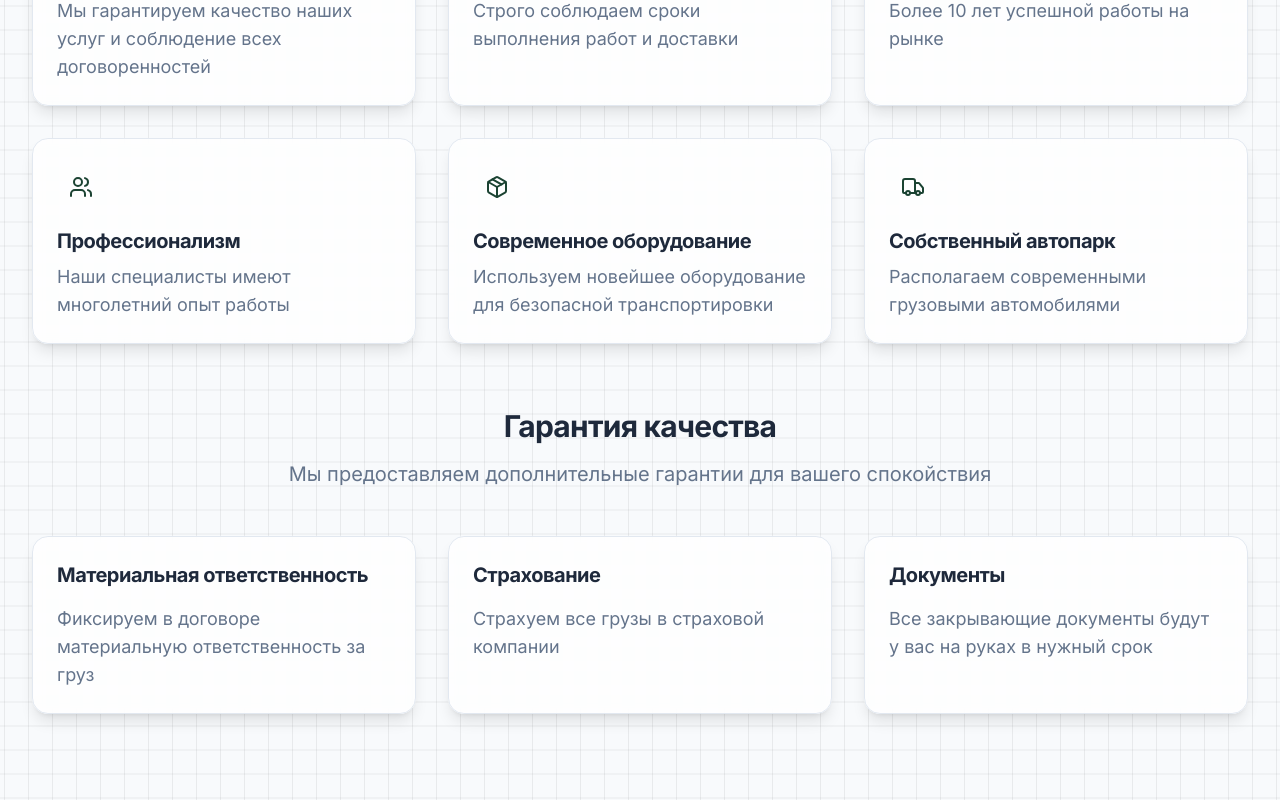
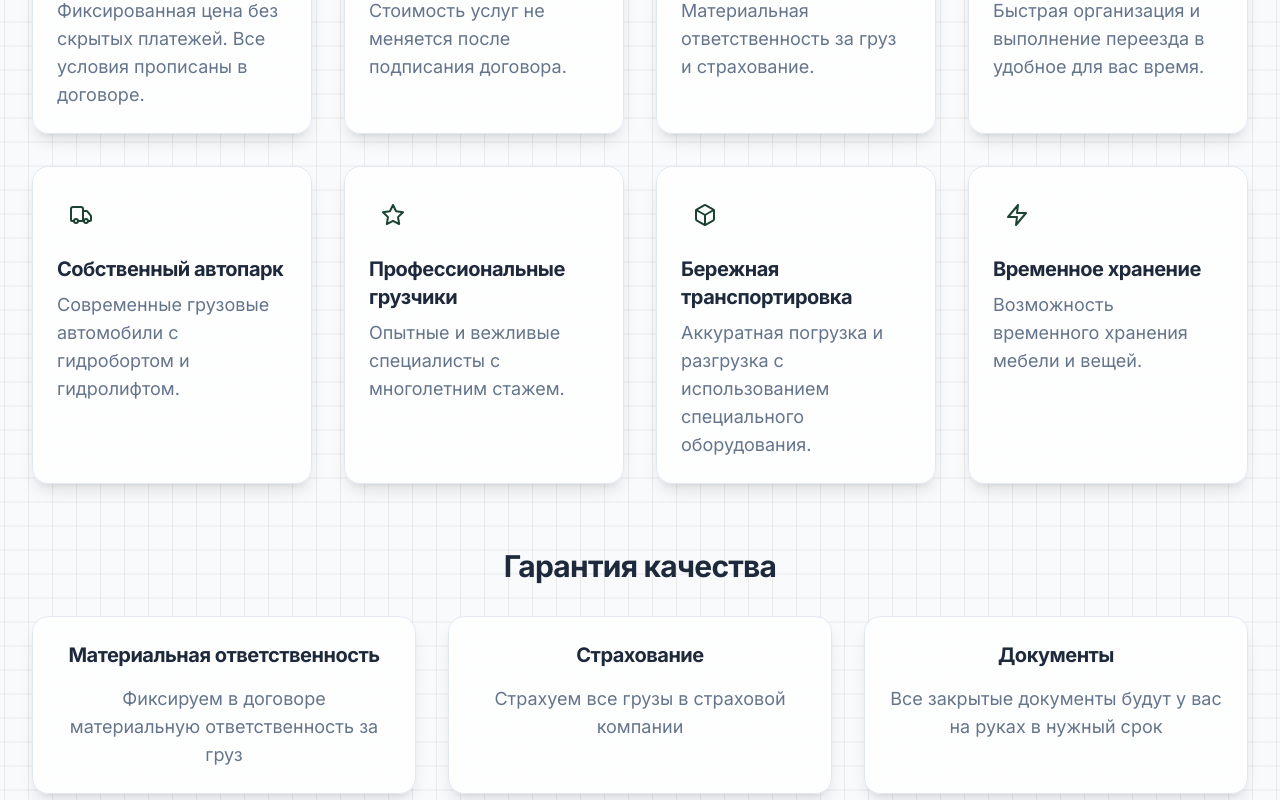
Before and after one commit to lesha358/svoiludi, a Next.js app: page /advantages in a window 1280 px wide. Shown: the part 460-1260 px from the top of the page. Built offline with nearby package versions, Linux system fonts and the light colour scheme.

Commit message:
Исправлена навигация на главную страницу

```diff
--- a/src/app/advantages/page.tsx
+++ b/src/app/advantages/page.tsx
@@ -3,57 +3,51 @@
 import { Header } from '@/components/layout/Header'
 import { Footer } from '@/components/layout/Footer'
 import { Shield, Clock, Users, Package, Truck, Star, Box, Zap } from 'lucide-react'
-import { ScrollAnimation } from '@/components/ui/scroll-animation'
 
+export default function AdvantagesPage() {
   const advantages = [
     {
-    title: 'Надежность',
-    description: 'Мы гарантируем качество наших услуг и соблюдение всех договоренностей',
-    icon: Shield
+      icon: Shield,
+      title: 'Прозрачные условия',
+      description: 'Фиксированная цена без скрытых платежей. Все условия прописаны в договоре.'
     },
     {
-    title: 'Пунктуальность',
-    description: 'Строго соблюдаем сроки выполнения работ и доставки',
-    icon: Clock
+      icon: Clock,
+      title: 'Фиксированная цена',
+      description: 'Стоимость услуг не меняется после подписания договора.'
     },
     {
-    title: 'Опыт',
-    description: 'Более 10 лет успешной работы на рынке',
-    icon: Star
+      icon: Users,
+      title: 'Защита груза',
+      description: 'Материальная ответственность за груз и страхование.'
     },
     {
-    title: 'Профессионализм',
-    description: 'Наши специалисты имеют многолетний опыт работы',
-    icon: Users
+      icon: Package,
+      title: 'Минимальные сроки',
+      description: 'Быстрая организация и выполнение переезда в удобное для вас время.'
     },
     {
-    title: 'Современное оборудование',
-    description: 'Используем новейшее оборудование для безопасной транспортировки',
-    icon: Package
+      icon: Truck,
+      title: 'Собственный автопарк',
+      description: 'Современные грузовые автомобили с гидробортом и гидролифтом.'
     },
     {
-    title: 'Собственный автопарк',
-    description: 'Располагаем современными грузовыми автомобилями',
-    icon: Truck
+      icon: Star,
+      title: 'Профессиональные грузчики',
+      description: 'Опытные и вежливые специалисты с многолетним стажем.'
+    },
+    {
+      icon: Box,
+      title: 'Бережная транспортировка',
+      description: 'Аккуратная погрузка и разгрузка с использованием специального оборудования.'
+    },
+    {
+      icon: Zap,
+      title: 'Временное хранение',
+      description: 'Возможность временного хранения мебели и вещей.'
     }
   ]
 
-const guarantees = [
-  {
-    title: 'Материальная ответственность',
-    description: 'Фиксируем в договоре материальную ответственность за груз'
-  },
-  {
-    title: 'Страхование',
-    description: 'Страхуем все грузы в страховой компании'
-  },
-  {
-    title: 'Документы',
-    description: 'Все закрывающие документы будут у вас на руках в нужный срок'
-  }
-]
-
-export default function AdvantagesPage() {
   return (
     <>
       <Header />
@@ -61,47 +55,47 @@ export default function AdvantagesPage() {
       <main className="pt-20">
         <section className="section">
           <div className="container">
-            <ScrollAnimation>
             <div className="text-center mb-16">
               <h1 className="text-4xl md:text-5xl font-bold mb-4">Наши преимущества</h1>
               <p className="text-xl text-muted-foreground max-w-2xl mx-auto">
                 Почему клиенты выбирают нас для организации переезда
               </p>
             </div>
-            </ScrollAnimation>
 
-            <div className="grid grid-cols-1 md:grid-cols-2 lg:grid-cols-3 gap-8 mb-16">
+            <div className="grid grid-cols-1 md:grid-cols-2 lg:grid-cols-4 gap-8">
               {advantages.map((advantage, index) => (
-                <ScrollAnimation key={advantage.title} delay={index * 0.1}>
-                  <div className="card h-full flex flex-col">
+                <div key={index} className="card">
                   <div className="w-12 h-12 bg-primary/10 rounded-full flex items-center justify-center mb-4">
                     <advantage.icon className="w-6 h-6 text-primary" />
                   </div>
                   <h3 className="text-xl font-bold mb-2">{advantage.title}</h3>
-                    <p className="text-muted-foreground flex-grow">{advantage.description}</p>
+                  <p className="text-muted-foreground">{advantage.description}</p>
                 </div>
-                </ScrollAnimation>
               ))}
             </div>
 
-            <ScrollAnimation>
-              <div className="text-center mb-12">
-                <h2 className="text-3xl font-bold">Гарантия качества</h2>
-                <p className="text-xl text-muted-foreground mt-4">
-                  Мы предоставляем дополнительные гарантии для вашего спокойствия
+            <div className="mt-16 text-center">
+              <h2 className="text-3xl font-bold mb-8">Гарантия качества</h2>
+              <div className="grid grid-cols-1 md:grid-cols-3 gap-8">
+                <div className="card">
+                  <h3 className="text-xl font-bold mb-4">Материальная ответственность</h3>
+                  <p className="text-muted-foreground">
+                    Фиксируем в договоре материальную ответственность за груз
                   </p>
                 </div>
-            </ScrollAnimation>
-
-            <div className="grid grid-cols-1 md:grid-cols-3 gap-8">
-              {guarantees.map((guarantee, index) => (
-                <ScrollAnimation key={guarantee.title} delay={index * 0.1}>
-                  <div className="card h-full flex flex-col">
-                    <h3 className="text-xl font-bold mb-4">{guarantee.title}</h3>
-                    <p className="text-muted-foreground flex-grow">{guarantee.description}</p>
+                <div className="card">
+                  <h3 className="text-xl font-bold mb-4">Страхование</h3>
+                  <p className="text-muted-foreground">
+                    Страхуем все грузы в страховой компании
+                  </p>
                 </div>
-                </ScrollAnimation>
-              ))}
+                <div className="card">
+                  <h3 className="text-xl font-bold mb-4">Документы</h3>
+                  <p className="text-muted-foreground">
+                    Все закрытые документы будут у вас на руках в нужный срок
+                  </p>
+                </div>
+              </div>
             </div>
           </div>
         </section>
--- a/src/app/page.tsx
+++ b/src/app/page.tsx
@@ -15,11 +15,15 @@ export default function Home() {
       <ScrollProgress />
 
       <main>
-        <AnimatedHero />
-        <AnimatedServices />
+        <section id="home">
+          <AnimatedHero />
+        </section>
+        <section id="services">
+          <AnimatedServices />
+        </section>
 
         {/* Преимущества */}
-        <section className="section" aria-labelledby="advantages-title">
+        <section id="advantages" className="section" aria-labelledby="advantages-title">
           <div className="container">
             <ScrollAnimation className="text-center mb-16">
               <h2 id="advantages-title" className="mb-4">Почему выбирают нас</h2>
--- a/src/components/layout/Header.tsx
+++ b/src/components/layout/Header.tsx
@@ -30,11 +30,13 @@ export function Header() {
 
   const handleNavClick = (href: string) => {
     setIsMenuOpen(false)
-    if (href === '/' || href === '/home') {
-      window.scrollTo({ top: 0, behavior: 'smooth' })
-    } else {
-      // Для остальных страниц используем обычную навигацию
-      window.location.href = href
+    if (typeof window !== 'undefined') {
+      // Если это главная страница
+      if (href === '/') {
+        window.scrollTo({ top: 0, behavior: 'smooth' })
+        window.location.href = '/'
+        return
+      }
     }
   }
 
@@ -65,8 +67,10 @@ export function Header() {
                 key={item.href}
                 href={item.href}
                 onClick={(e) => {
-                  e.preventDefault()
-                  handleNavClick(item.href)
+                  if (item.href === '/') {
+                    e.preventDefault()
+                    handleNavClick(item.href)
+                  }
                 }}
                 className={`text-base font-medium relative group ${
                   isScrolled ? 'text-gray-700' : 'text-gray-700'
@@ -125,8 +129,10 @@ export function Header() {
                       key={item.href}
                       href={item.href}
                       onClick={(e) => {
-                        e.preventDefault()
-                        handleNavClick(item.href)
+                        if (item.href === '/') {
+                          e.preventDefault()
+                          handleNavClick(item.href)
+                        }
                       }}
                       className="text-lg font-medium text-gray-700 hover:text-primary transition-colors px-4"
                     >
```
Lines whose indentation alone changed are shown as unchanged.
